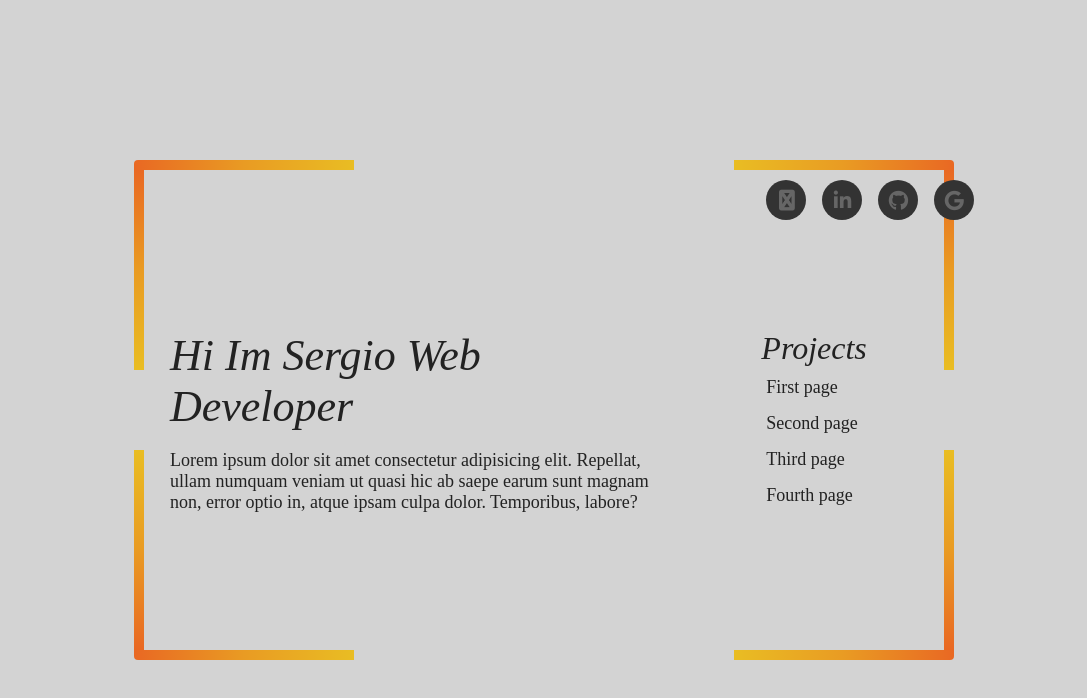
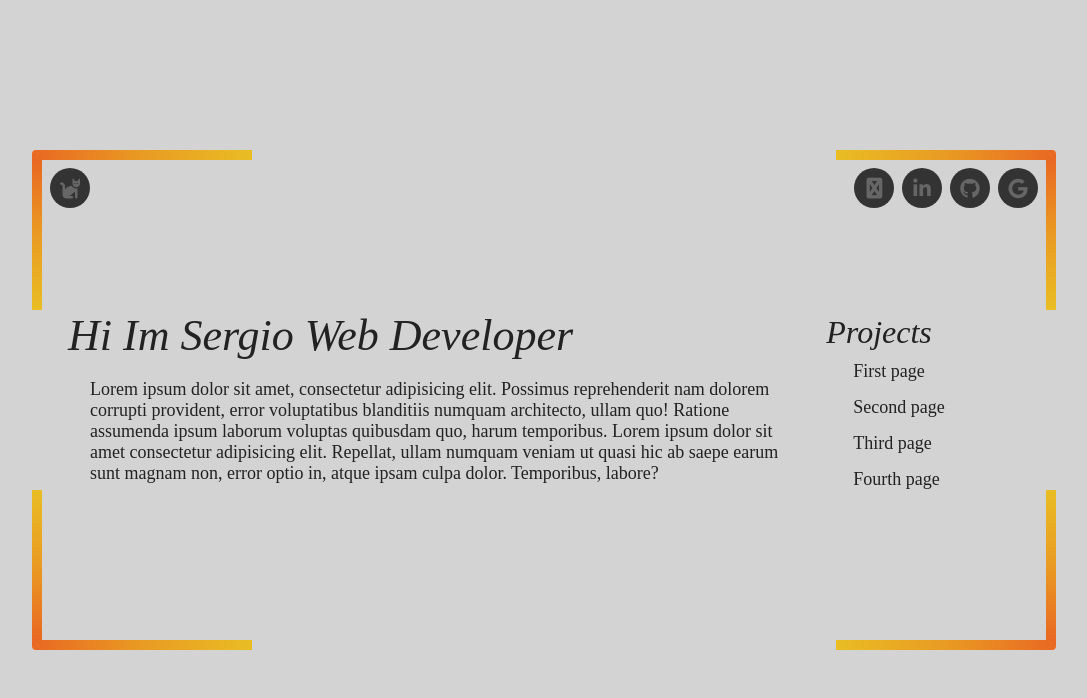
Before and after one commit to Sergio-Dannunzio/Portfolio, an Angular app: page / in a window 1280 px wide. Shown: the top 698 px of the page, without its empty margins (96-1183 px from the left). Built offline with nearby package versions, Linux system fonts and the light colour scheme.

Commit message:
Responsive

```diff
--- a/angular.json
+++ b/angular.json
@@ -100,6 +100,9 @@
             ],
             "scripts": []
           }
+        },
+        "deploy": {
+          "builder": "angular-cli-ghpages:deploy"
         }
       }
     }
--- a/package.json
+++ b/package.json
@@ -27,6 +27,7 @@
     "@angular/cli": "~14.1.2",
     "@angular/compiler-cli": "^14.1.0",
     "@types/jasmine": "~4.0.0",
+    "angular-cli-ghpages": "^1.0.6",
     "jasmine-core": "~4.2.0",
     "karma": "~6.4.0",
     "karma-chrome-launcher": "~3.1.0",
--- a/src/app/app.component.scss
+++ b/src/app/app.component.scss
@@ -1,6 +1,4 @@
 @import "../app/globalVariables.scss";
 body{
     background-color: var(--backg-color);
-    width: 100vw;
-    height: 100vh;
   }
--- a/src/app/main/home/home.component.html
+++ b/src/app/main/home/home.component.html
@@ -1,3 +1,5 @@
+<main>
+
   <div class="line">
     <hr class="horizontal">
     <hr class="horizontal-right">
@@ -7,7 +9,17 @@
       <hr class="line-vertical-top">
       <hr class="line-vertical">
     </div>
-  <div class="personalLinks">
+
+    <div class="text-info">
+      <div class="icons-header">
+        <ul>
+          <li>
+            <a>
+              <i class="fas fa-cat"></i>
+            </a>
+          </li>
+        </ul>
+
         <ul>
             <li>
               <a (click)="toggleDarkTheme()" *ngIf="getClass(); else moon"><i class='fab fas fa-moon'></i></a>
@@ -32,9 +44,11 @@
             </li>
           </ul>
         </div>
+        <div class="main-text">
           <div class="title">
             <h1>Hi Im Sergio Web Developer</h1>
-        <p>Lorem ipsum dolor sit amet consectetur adipisicing elit. Repellat, ullam numquam veniam ut quasi hic ab saepe earum sunt magnam non, error optio in, atque ipsam culpa dolor. Temporibus, labore?</p>
+            <p>Lorem ipsum dolor sit amet, consectetur adipisicing elit. Possimus reprehenderit nam dolorem corrupti provident, error voluptatibus blanditiis numquam architecto, ullam quo! Ratione assumenda ipsum laborum voluptas quibusdam quo, harum temporibus.
+              Lorem ipsum dolor sit amet consectetur adipisicing elit. Repellat, ullam numquam veniam ut quasi hic ab saepe earum sunt magnam non, error optio in, atque ipsam culpa dolor. Temporibus, labore?</p>
             </div>
             <div class="projects">
               <h2>Projects</h2>
@@ -46,6 +60,8 @@
 
               <a href="https://sergio-dannunzio.github.io/manos-a-la-obra-3/" target="_blank">Fourth page</a>
             </div>
+          </div>
+        </div>
         <div class="div-vertical-right">
         <hr class="line-vertical-top">
         <hr class="line-vertical">
@@ -55,3 +71,4 @@
     <hr class="horizontal">
     <hr class="horizontal-right">
   </div>
+</main>
--- a/src/app/main/home/home.component.scss
+++ b/src/app/main/home/home.component.scss
@@ -1,11 +1,69 @@
 @import "../../globalVariables.scss";
+///
+///
+hr{
+  margin: 0px;
+}
 .line{
-  padding-top: 20vh;
-}
-.line, .line-down{
   display: flex;
   justify-content: space-between;
-  margin-right: 18vw;
+  padding: 0px;
+  width: 100%;
+  .horizontal{
+      width: 150px;
+      height: 10px;
+      background: linear-gradient(to right, #E96823, #E99B23, #E9BD23);
+      border: none;
+    }
+    .horizontal-right{
+      width: 150px;
+      height: 10px;
+      background: linear-gradient(to left, #E96823, #E99B23, #E9BD23);
+      border: none;
+    }
+  }
+  .div-vertical{
+    margin: 0px;
+  }
+  .line-down{
+    display: flex;
+    justify-content: space-between;
+    width: 100%;
+    .horizontal{
+      width: 150px;
+      height: 10px;
+      background: linear-gradient(to right, #E96823, #E99B23, #E9BD23);
+      border: none;
+    }
+    .horizontal-right{
+      width: 150px;
+      height: 10px;
+      background: linear-gradient(to left, #E96823, #E99B23, #E9BD23);
+      border: none;
+    }
+  }
+  main{
+    display: flex;
+    justify-content: center;
+    align-items: center;
+    flex-direction: column;
+    height: 100vh;
+  }
+  .header-container{
+    display: flex;
+    .div-vertical-right{
+      margin: 0px;
+      .line-vertical{
+        width: 10px;
+        height: 150px;
+        background: linear-gradient(to top, #E96823, #E99B23, #E9BD23);
+        border: none;
+      }
+      .line-vertical-top{
+        height: 150px;
+        background: linear-gradient(to bottom, #E96823, #E99B23, #E9BD23);
+        border: none;
+      }
     }
     .div-vertical, .div-vertical-right{
       display: flex;
@@ -13,72 +71,28 @@
       flex-direction: column;
       width: 10px;
     }
-.div-vertical{
-  margin-left: 18vw;
-
-}
-.div-vertical-right{
-  margin-right: 18vw;
-}
+    .div-vertical, .div-vertical-right{
       .line-vertical{
+        height: 150px;
         width: 10px;
-  height: 200px;
-  margin: 0;
         background: linear-gradient(to top, #E96823, #E99B23, #E9BD23);
         border: none;
       }
       .line-vertical-top{
+        height: 150px;
         width: 10px;
-  height: 200px;
-  margin: 0;
         background: linear-gradient(to bottom, #E96823, #E99B23, #E9BD23);
         border: none;
       }
-.horizontal{
-  margin: 0;
-  margin-left: 18vw;
-  width: 220px;
-  height: 10px;
-  background: linear-gradient(to right, #E96823, #E99B23, #E9BD23);
-  border: none;
-  border-radius: 4px 0 0 0;
+
     }
-.horizontal-right{
-  margin: 0;
-  margin-left: 18vw;
-  width: 220px;
-  height: 10px;
-  background: linear-gradient(to left, #E96823, #E99B23, #E9BD23);
-  border: none;
-  border-radius: 0 4px 0 0;
-}
-.line-down .horizontal{
-  margin: 0;
-  margin-left: 18vw;
-  width: 220px;
-  height: 10px;
-  background-color: #666;
-  border: none;
-  border-radius: 0 0 0 4px;
-}
-.line-down .horizontal-right{
-  margin: 0;
-  margin-left: 18vw;
-  width: 220px;
-  height: 10px;
-  background-color: #666;
-  border: none;
-  border-radius: 0 0 4px 0;
-}
-.header-container{
+    .text-info{
       display: flex;
-    width: 100%;
-    height: 60vh;
-}
-
+      flex-direction: column;
       .title{
-    margin-left: 2vw;
-    margin-top: 20vh;
+        margin-left: 26px;
+        margin-right: 26px;
+        margin-top: 10px;
       }
       h1{
         font-size: 44px;
@@ -98,56 +112,24 @@ h2{
       p{
         font-size: 18px;
         color: var(--text-color);
-
+        margin-left: 22px;
       }
-.projects{
-    margin-left: 8vw;
-    margin-right: 6vw;
-    margin-top: 20vh;
+      .icons-header{
         display: flex;
-    flex-direction: column;
+        justify-content: space-between;
       }
-
-.projects a {
-  position: relative;
-  display: block;
-  padding: 5px;
-  margin-top: 5px;
-  font-size: 18px;
-  text-decoration: none;
-  color: var(--list-color);
-}
-
-.projects a::before {
-  content: '';
-  position: absolute;
-  bottom: 0;
-  left: 0;
-  width: 100%;
-  height: 2px;
-  background: linear-gradient(to left, #E96823, #E99B23, #E9BD23);
-  z-index: 1;
-  transform: scaleX(0);
-  transform-origin: left;
-  transition: transform 0.5s ease-in-out;
-}
-
-.projects a:hover::before {
-  transform: scaleX(1);
-}
-  ul {
-    margin: 0;
+      ul{
+        justify-content: end;
+        height: 40px;
+        margin-top: 8px;
+        margin-right: 4px;
+        margin-left: 4px;
         padding: 0;
         display: flex;
-    position: absolute;
-    top: 25%;
-    left: 75.5%;
-    transform: translate(-50%, -50%);
         }
-
           ul li {
             list-style: none;
-    margin: 0 8px;
+            margin: 0 4px;
           }
 
           ul li a {
@@ -162,6 +144,7 @@ p{
             font-size: 20px;
             color: #666;
             transition: .5s;
+
           }
 
           ul li a::before {
@@ -188,3 +171,152 @@ p{
             box-shadow: 0 0 5px #E9BD23;
             text-shadow: 0 0 5px #E9BD23;
           }
+      .projects{
+        margin-top: 14px;
+        margin-bottom: 14px;
+        margin-left: 26px;
+        a{
+          margin-top: 5px;
+          font-size: 18px;
+          position: relative;
+          display: block;
+          padding: 5px;
+          color: var(--list-color);
+          margin-left: 22px;
+          width: 40%;
+          text-decoration: none;
+        }
+        a:hover {
+          font-size: 16px;
+          font-family: monospace;
+        }
+        a::before {
+          content: '';
+          position: absolute;
+          bottom: 0;
+          left: 0;
+          width: 80%;
+          height: 2px;
+          background: linear-gradient(to left, #E96823, #E99B23, #E9BD23);
+          z-index: 1;
+          transform: scaleX(0);
+          transform-origin: left;
+          transition: transform 0.5s ease-in-out;
+        }
+
+        a:hover::before {
+          transform: scaleX(1);
+        }
+      }
+    }
+  }
+
+  @media only screen and (min-width: 768px) {
+    .line{
+      width: 80%;
+      .horizontal{
+        border-radius: 4px 0 0 0;
+        width: 220px;
+        height: 10px;
+      }
+      .horizontal-right{
+        border-radius: 0 4px 0 0;
+        width: 220px;
+        height: 10px;
+      }
+    }
+    .line-down{
+      width: 80%;
+      .horizontal{
+        width: 220px;
+        height: 10px;
+        border: none;
+        border-radius: 0 0 0 4px;
+      }
+      .horizontal-right{
+        width: 220px;
+        height: 10px;
+        border: none;
+        border-radius: 0 0 4px 0;
+      }
+    }
+    .div-vertical, .div-vertical-right{
+      .line-vertical{
+        height: 220px;
+      }
+      .line-vertical-top{
+        width: 10px;
+        height: 220px;
+        margin: 0;
+        border: none;
+      }
+    }
+    main{
+      .header-container{
+          width: 80%;
+          .projects{
+            margin: 0px;
+          }
+      }
+    }
+  }
+
+    ///DESKTOP ONLY
+  @media only screen and (min-width: 1200px) {
+
+    main{
+      .line{
+        .horizontal{
+          position: unset;
+          border-radius: 4px 0 0 0;
+          margin: 0;
+          width: 220px;
+          height: 10px;
+        }
+        .horizontal-right{
+          border-radius: 0 4px 0 0;
+          margin: 0;
+          width: 220px;
+          height: 10px;
+        }
+      }
+      .line-down{
+        .horizontal{
+          width: 220px;
+          height: 10px;
+          margin: 0;
+          border-radius: 0 0 0 4px;
+        }
+        .horizontal-right{
+          width: 220px;
+          height: 10px;
+          margin: 0;
+          border-radius: 0 0 4px 0;
+        }
+      }
+      .header-container{
+        width: 80%;
+        height: 60%;
+        padding: 0px;
+        .main-text{
+          display: flex;
+          margin-top: 76px;
+          .projects{
+            width: 60%;
+            margin-left: 0px;
+            a{
+              width: 70%;
+              margin-left: 22px;
+            }
+          }
+          .title{
+            width: 200%;
+            p{
+              margin-left: 22px;
+            }
+          }
+        }
+      }
+    }
+
+  }
```
Also changed, not shown: 1 other file (tests, documents, lock files or other folders). Lines whose indentation alone changed are shown as unchanged.
